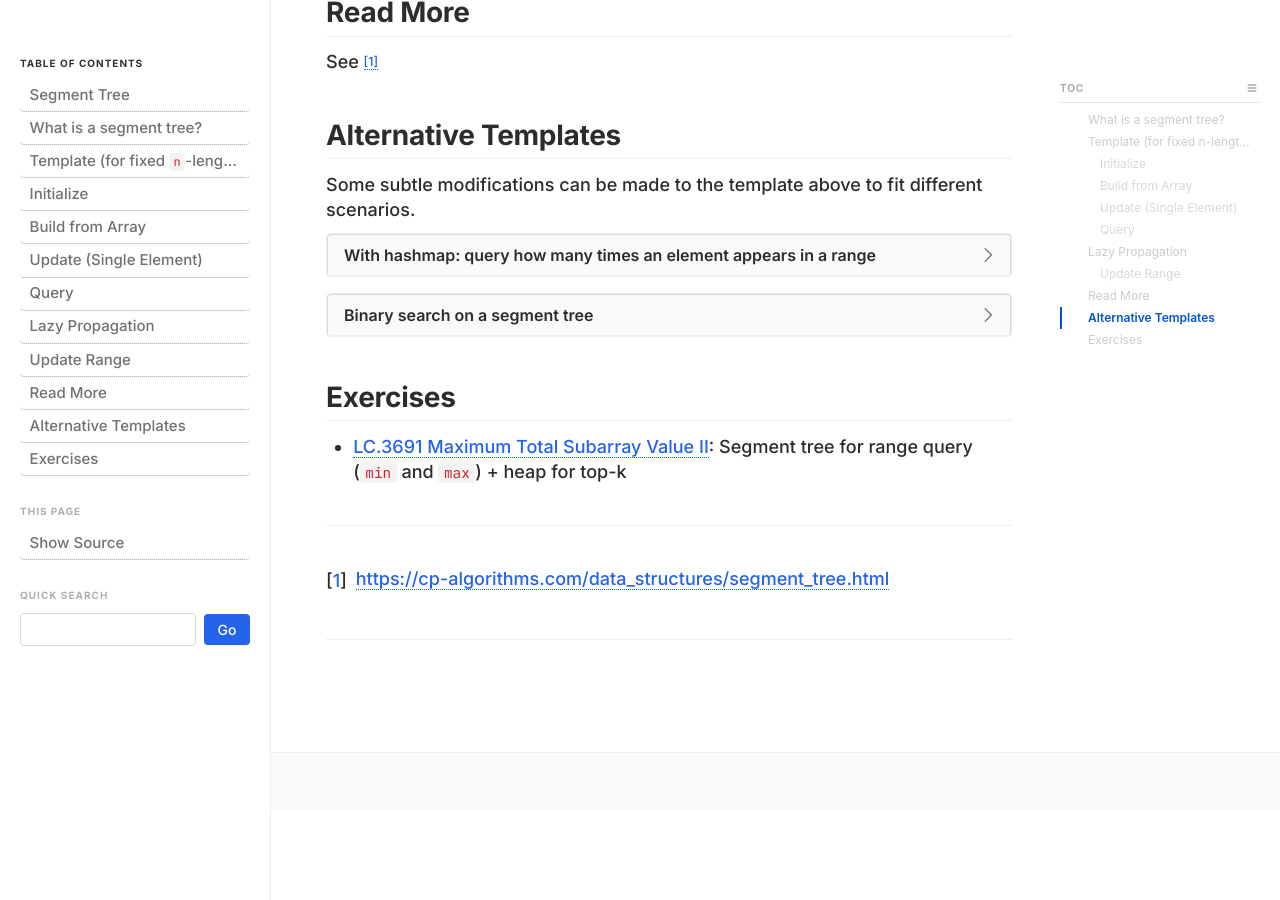
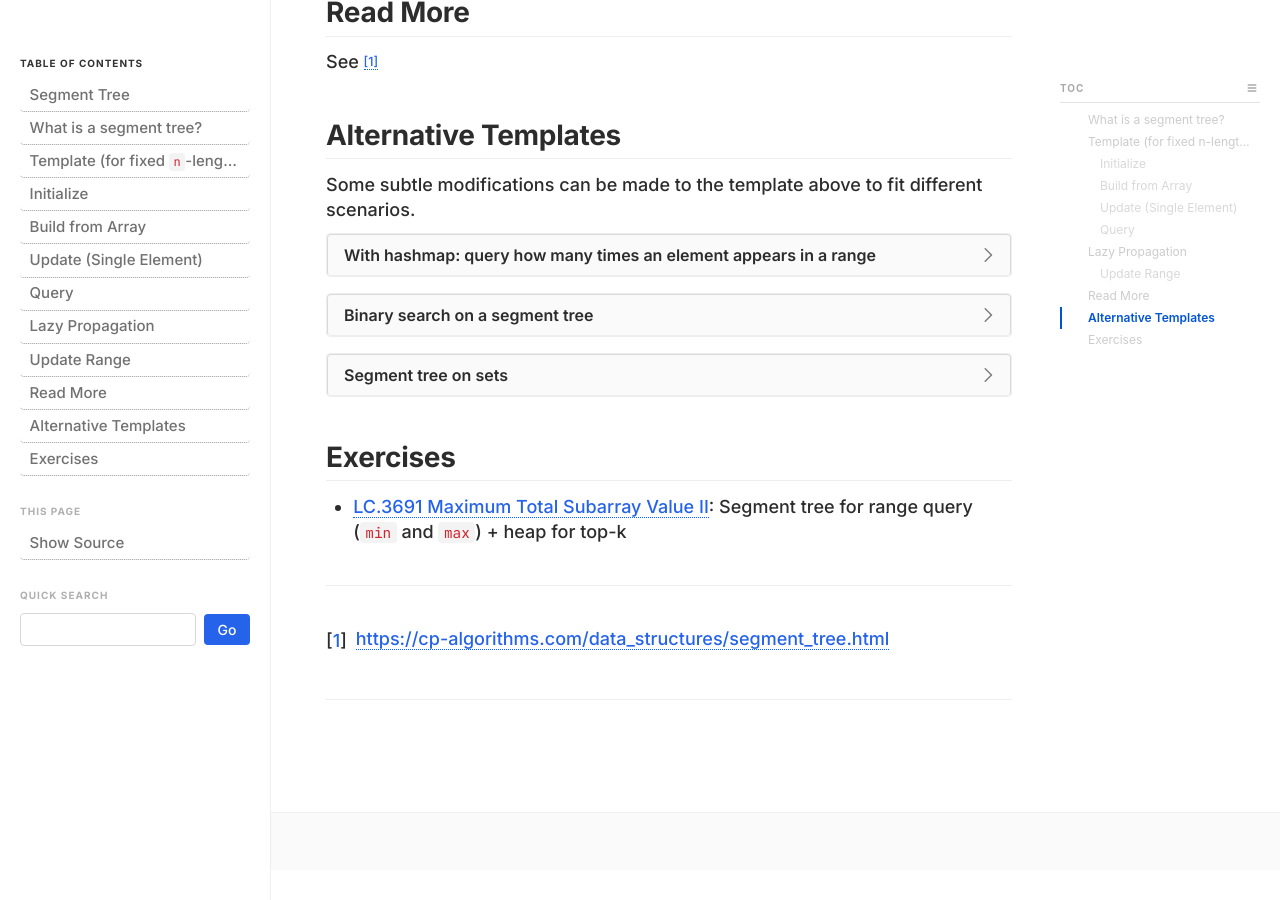
Before and after one commit to li-xin-yi/lctemplates, a Sphinx documentation site: the page built from docs/source/segtree.md, in a window 1280 px wide and 900 px high, scrolled down 6823 px. Built offline with Sphinx 7.4.7, drawn with Linux system fonts in a browser that asks for light colours; comment, search, counter and statistics services are not loaded; before the commit the page ends 7663 px from its top, so only the background shows below that; some of the changed lines change nothing that is shown.

Commit message:
Add implementation of segment tree for good subsequence queries with example code

`````diff
--- a/docs/source/segtree.md
+++ b/docs/source/segtree.md
@@ -285,6 +285,94 @@
 Exercise: [LC3721](https://leetcode.com/problems/longest-balanced-subarray-ii/description/)
 ````
 
+````{dropdown} Segment tree on sets
+
+[LC.3901 Good Subsequence Queries](https://leetcode.com/problems/good-subsequence-queries/)
+
+```py
+from math import gcd
+
+class Solution:
+    def countGoodSubseq(self, nums: list[int], p: int, queries: list[list[int]]) -> int:
+        n = len(nums)
+
+        def trans(x):
+            return x // p if x % p == 0 else 0
+
+        size = 1
+        while size < n:
+            size <<= 1
+
+        tree_g = [0] * (size << 1)
+        tree_rem = [() for _ in range(size << 1)]
+
+        def pull(i):
+            l = i << 1
+            r = l | 1
+            gl, gr = tree_g[l], tree_g[r]
+            tree_g[i] = gcd(gl, gr)
+
+            tmp = set()
+            for x in tree_rem[l]:
+                tmp.add(gcd(x, gr))
+            for x in tree_rem[r]:
+                tmp.add(gcd(gl, x))
+            tree_rem[i] = tuple(tmp)
+
+        cnt_div = 0
+        for i, x in enumerate(nums):
+            v = trans(x)
+            if v > 0:
+                cnt_div += 1
+            idx = size + i
+            tree_g[idx] = v
+            tree_rem[idx] = (0,)
+
+        for i in range(n, size):
+            idx = size + i
+            tree_g[idx] = 0
+            tree_rem[idx] = ()
+
+        for i in range(size - 1, 0, -1):
+            pull(i)
+
+        res = 0
+
+        for idx, val in queries:
+            old_v = trans(nums[idx])
+            new_v = trans(val)
+
+            if old_v == 0 and new_v > 0:
+                cnt_div += 1
+            elif old_v > 0 and new_v == 0:
+                cnt_div -= 1
+
+            nums[idx] = val
+
+            pos = size + idx
+            tree_g[pos] = new_v
+            tree_rem[pos] = (0,)
+
+            pos >>= 1
+            while pos:
+                pull(pos)
+                pos >>= 1
+
+            if cnt_div == 0:
+                continue
+
+            if cnt_div < n:
+                if tree_g[1] == 1:
+                    res += 1
+            else:
+                if 1 in tree_rem[1]:
+                    res += 1
+
+        return res
+```
+
+````
+
 ## Exercises
 
 - [LC.3691 Maximum Total Subarray Value II](https://leetcode.com/problems/maximum-total-subarray-value-ii/): Segment tree for range query (`min` and `max`) + heap for top-k
`````
